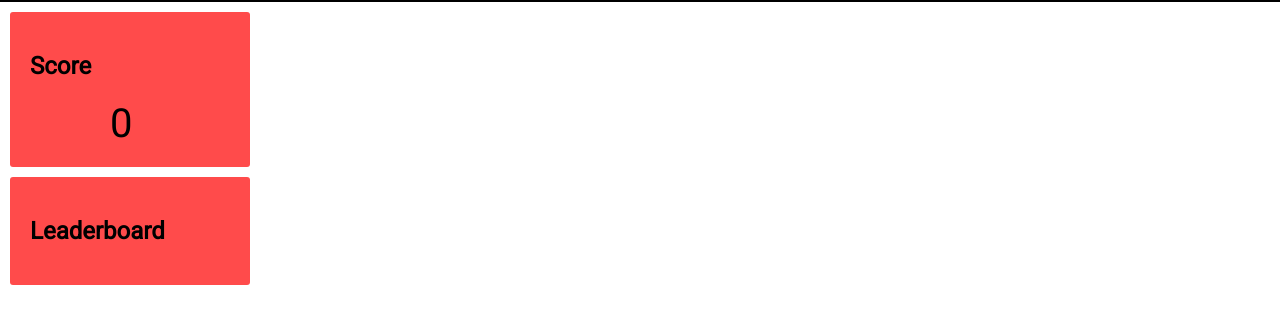
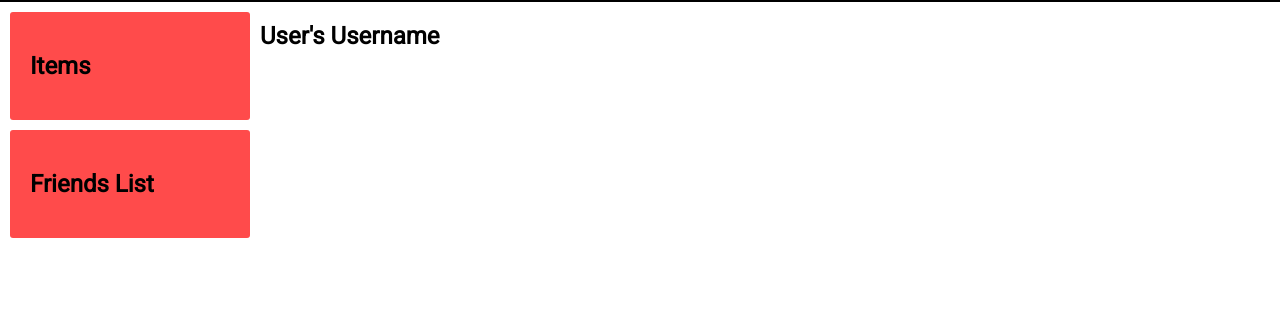
Before and after one commit to Blakeefuller/YouGuess, a website: page public/profile.html in a window 1280 px wide. Shown: the part 162-486 px from the top of the page. Drawn offline with Linux system fonts and the light colour scheme.

Commit message:
made profile page

```diff
--- a/public/profile.html
+++ b/public/profile.html
@@ -26,25 +26,40 @@
 
     <main class="content">
       <div class="sidebar-content">
-        <aside class="streak-container">
-          <h2>Score</h2>
 
-          <div class="player-streak-container">
-            <a href='#' class='player-streak'>0</a>
+
+        <aside class="items-container">
+          <h2>Items</h2>
+
+          <div class="Items-data-container">
+
           </div>
 
         </aside>
 
-        <aside class="leaderboard-container">
-          <h2>Leaderboard</h2>
+        <aside class="friendlist-container">
+            <h2>Friends List</h2>
 
-          <div class="leaderboard-data-container">
+            <div class="friendslist-data-container">
+
+            </div>
+
+          </aside>
+      </div>
+
+      <div class="profile-content">
+
+
+        <aside class="profile-container">
+          <h2>User's Username</h2>
+
+          <div class="profile-data-container">
 
           </div>
 
         </aside>
+
       </div>
-
 
 
     </main>
--- a/public/style.css
+++ b/public/style.css
@@ -56,7 +56,25 @@ body {
   background-color: #ff4b4b;
 }
 
-.leaderboard-container {
+.items-container {
+  min-width: 200px;
+  max-width: 200px;
+  margin: 10px 10px auto 10px;
+  padding: 20px;
+  border-radius: 3px;
+  background-color: #ff4b4b;
+}
+
+.friendlist-container {
+  min-width: 200px;
+  max-width: 200px;
+  margin: 10px 10px auto 10px;
+  padding: 20px;
+  border-radius: 3px;
+  background-color: #ff4b4b;
+}
+
+.-container {
   min-width: 200px;
   max-width: 200px;
   margin: 10px 10px auto 10px;
```
